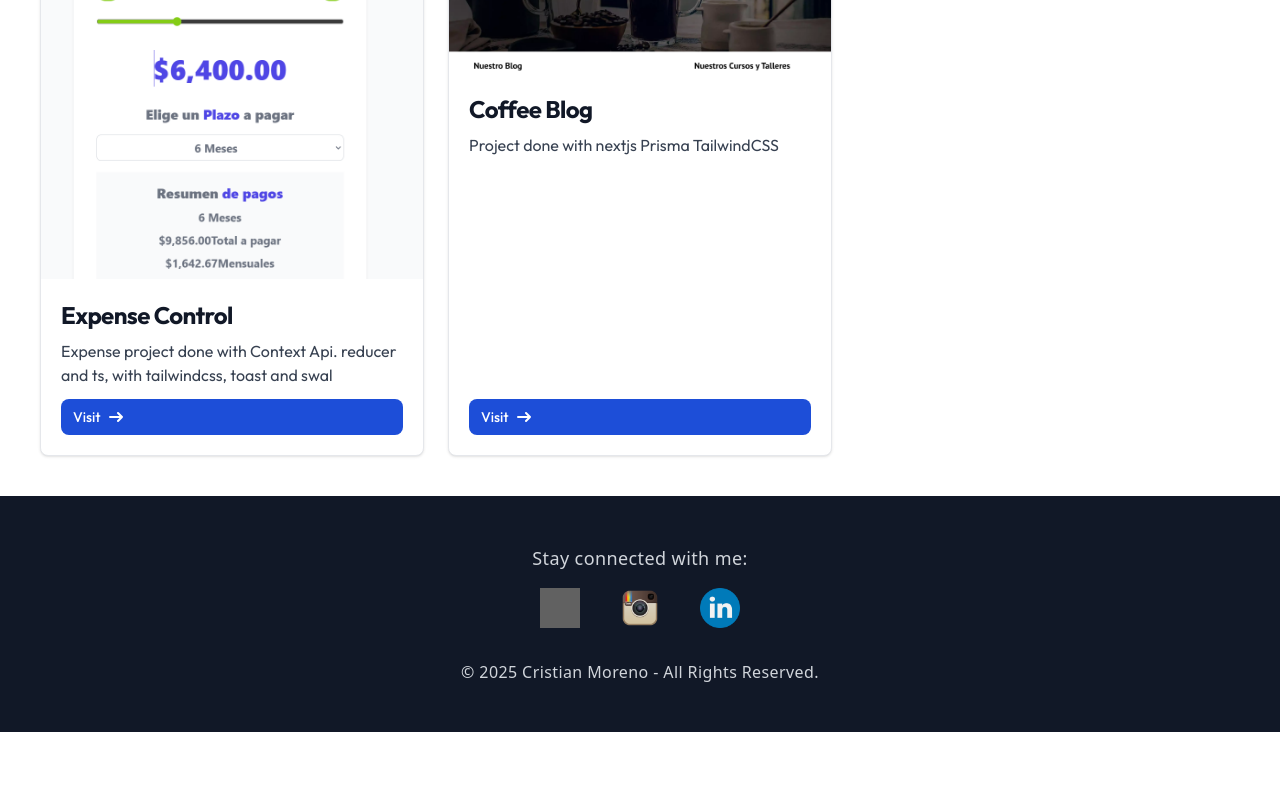
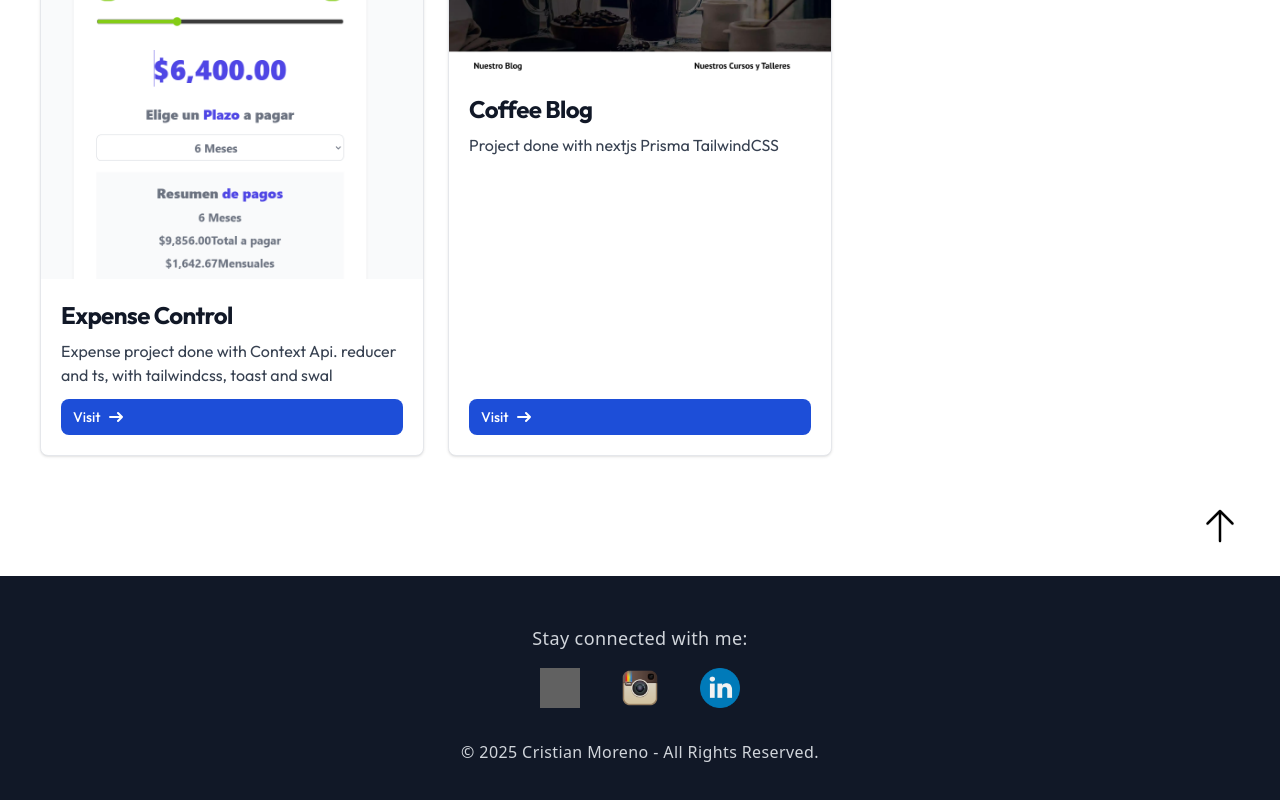
Before and after one commit to cristianmorenof23/portfolio-developer, a Next.js app: page /home/proyectos in a window 1280 px wide. Shown: the part 1648-2448 px from the top of the page. Before the commit the page ends 2380 px from the top, so only its background shows below. Built offline with nearby package versions, Linux system fonts and the light colour scheme; grey boxes are pictures that could not be loaded.

Commit message:
cambios en los proyectos

```diff
--- a/app/globals.css
+++ b/app/globals.css
@@ -14,6 +14,10 @@
     --background: #0a0a0a;
     --foreground: #ededed;
   }
+}
+
+html {
+  scroll-behavior: smooth;
 }
 
 body {
--- a/app/home/layout.tsx
+++ b/app/home/layout.tsx
@@ -14,7 +14,7 @@ export default function AuthLayout({
   return (
     <>
       <div className="flex min-h-screen flex-col">
-        <header className="flex items-center justify-around p-6 shadow-lg md:flex-row flex-col text-center">
+        <header className="flex items-center justify-around p-6 shadow-lg md:flex-row flex-col text-center" id="inicio">
           {/* Logo */}
           <Link
             href={"/home/aboutme"}
--- a/app/home/proyectos/page.tsx
+++ b/app/home/proyectos/page.tsx
@@ -235,7 +235,10 @@ export default function ProyectosPage() {
           </div>
 
           <div className="max-w-sm bg-white border border-gray-200 rounded-lg shadow dark:bg-gray-800 dark:border-gray-700 flex flex-col justify-between">
-            <Link href="https://bebidas-router-dom.netlify.app/" target="_blank">
+            <Link
+              href="https://bebidas-router-dom.netlify.app/"
+              target="_blank"
+            >
               <Image
                 width={300}
                 height={300}
@@ -601,6 +604,26 @@ export default function ProyectosPage() {
           </div>
         </div>
       </section>
+      <div className="container mx-auto px-5">
+        <div className="flex justify-end m-5">
+          <Link href="#inicio" className="text-black cursor-pointer ">
+            <svg
+              xmlns="http://www.w3.org/2000/svg"
+              fill="none"
+              viewBox="0 0 24 24"
+              strokeWidth={1.5}
+              stroke="currentColor"
+              className="w-10 h-10 animate-bounce hover:animate-none"
+            >
+              <path
+                strokeLinecap="round"
+                strokeLinejoin="round"
+                d="M4.5 10.5 12 3m0 0 7.5 7.5M12 3v18"
+              />
+            </svg>
+          </Link>
+        </div>
+      </div>
     </>
   );
 }
```
